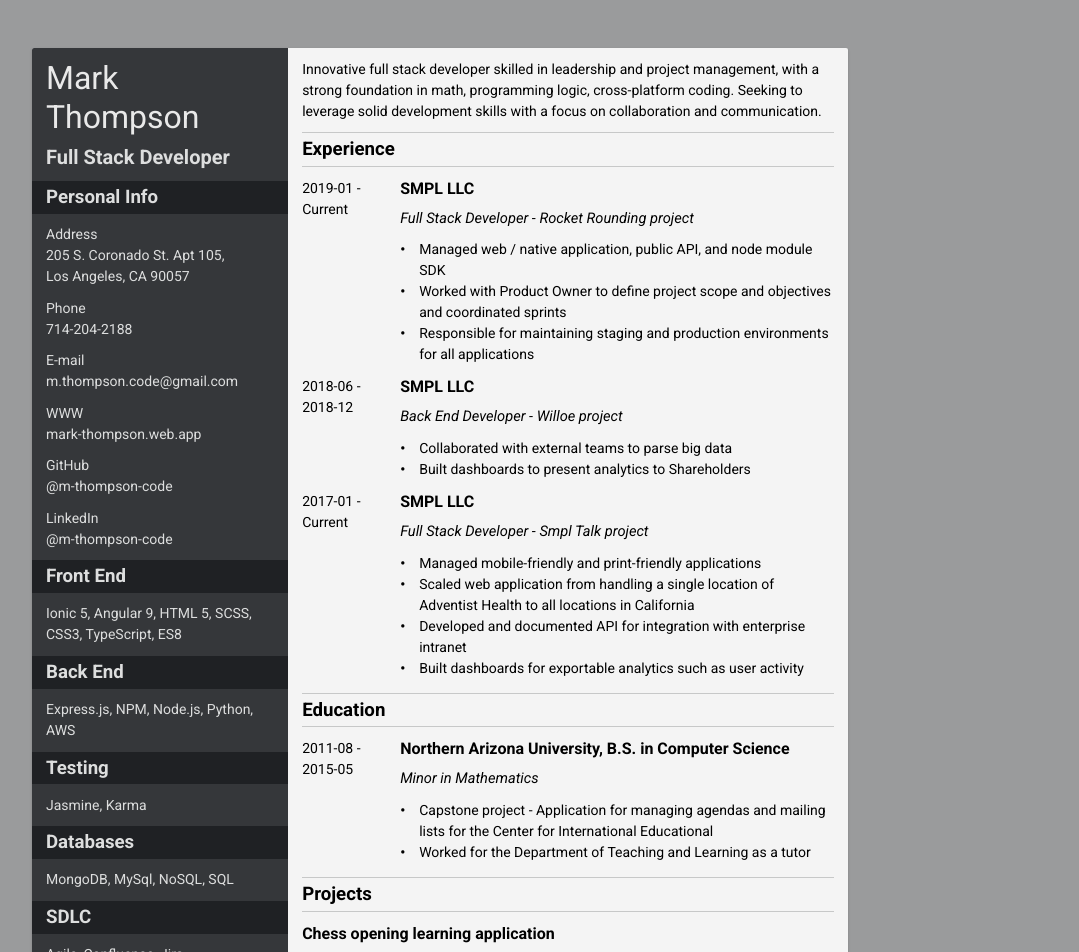
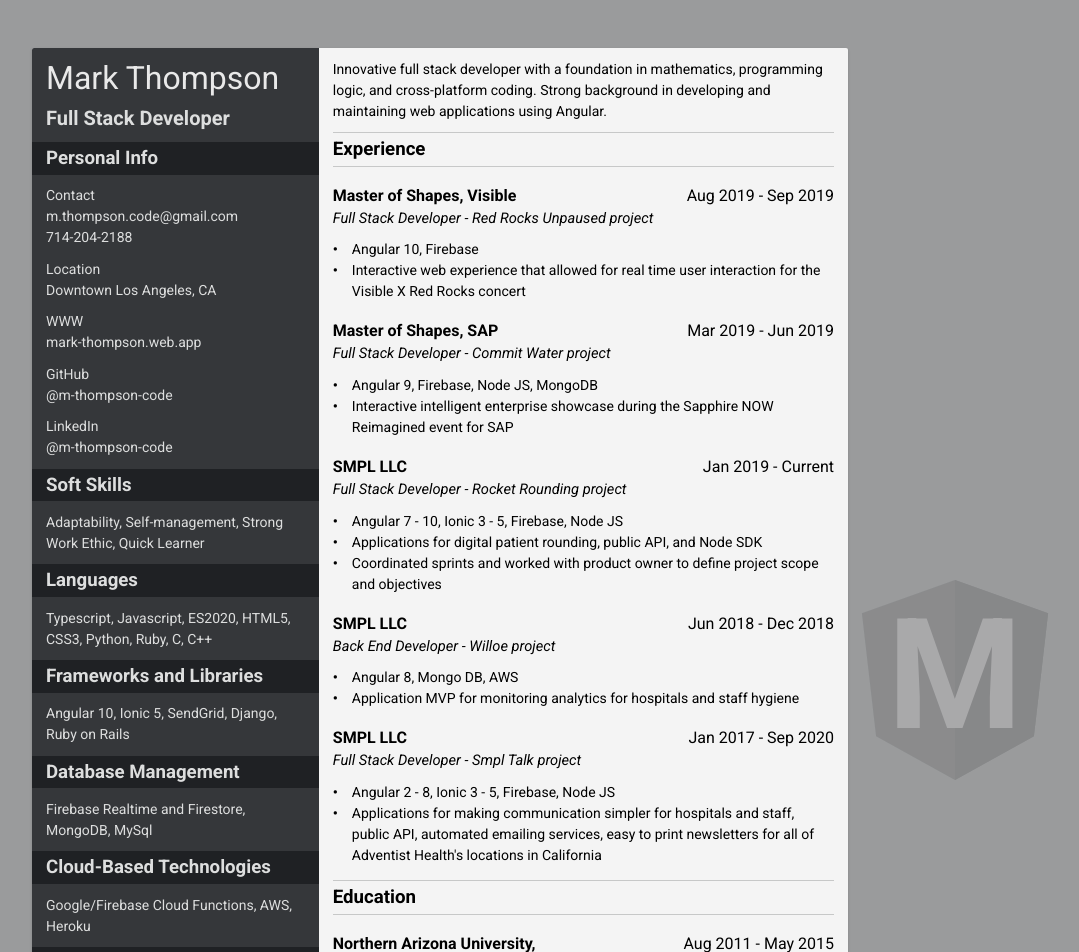
Before and after one commit to m-thompson-code/resume, an Angular app: page / in a window 1280 px wide. Shown: the top 952 px of the page, without its empty margins (200-1279 px from the left). Built offline with nearby package versions, Linux system fonts and the light colour scheme.

Commit message:
updated resume information, moved years to remove more white space

```diff
--- a/src/app/app.component.html
+++ b/src/app/app.component.html
@@ -1,9 +1,20 @@
+<div class="icon">
+    <!-- Generator: Adobe Illustrator 19.1.0, SVG Export Plug-In . SVG Version: 6.00 Build 0) -->
+    <svg version="1.1" id="Layer_1" xmlns="http://www.w3.org/2000/svg" xmlns:xlink="http://www.w3.org/1999/xlink" x="0px" y="0px" viewBox="0 0 250 250" style="enable-background:new 0 0 250 250;" xml:space="preserve" width="250" height="250">
+        <!-- <style type="text/css"> .st0{fill:#DD0031;} .st1{fill:#C3002F;} .st2{fill:#FFFFFF;} -->
+        <style type="text/css"> .st0{fill:#35373a;} .st1{fill:#1F2124;} .st2{fill:#FFFFFF;}
+    </style>
+    <g> <polygon class="st0" points="125,30 125,30 125,30 31.9,63.2 46.1,186.3 125,230 125,230 125,230 203.9,186.3 218.1,63.2 "></polygon> <polygon class="st1" points="125,30 125,52.2 125,52.1 125,153.4 125,153.4 125,230 125,230 203.9,186.3 218.1,63.2 125,30 "></polygon> </g>
+    </svg>
+    <div class="m">M</div>
+</div>
+
 <div class="container print-letter">
     <div class="outer">
         <div class="inner">
             <div class="side-panel">
                 <div class="name section">
-                    <span>Mark</span><span>Thompson</span>
+                    <span>Mark Thompson</span>
                 </div>
 
                 <div class="title section">
@@ -28,25 +39,36 @@
                 <div class="desc">
                     {{ desc }}
                 </div>
+
                 <div *ngFor="let ele of mainPanelElements">
-
                     <div class="header">
                         {{ ele.header }}
                     </div>
+
                     <div *ngFor="let section of ele.sections" class="section">
-                        <div *ngIf="section.start || section.end" class="year">
+                        <!-- <div *ngIf="section.start || section.end" class="year">
                             <div class="years-section">
                                 <div *ngIf="section.start" class="year-section">{{ section.start }} -</div>
                                 <div *ngIf="section.end" class="year-section">{{ section.end }}</div>
                             </div>
-                        </div>
+                        </div> -->
+
                         <div class="section-content">
                             <div class="title">
-                                {{ section.title }}
+                                <span class="main">
+                                    {{ section.title }}
+                                </span>
+
+                                <span class="years-section">
+                                    <span *ngIf="section.start" class="year-section">{{ section.start }} - </span>
+                                    <span *ngIf="section.end" class="year-section">{{ section.end }}</span>
+                                </span>
                             </div>
+
                             <div *ngIf="section.subTitle" class="sub-title">
                                 {{ section.subTitle }}
                             </div>
+
                             <div class="list-items">
                                 <div *ngFor="let item of section.listItems" class="list-item">
                                     <div class="bullet">
--- a/src/app/app.component.scss
+++ b/src/app/app.component.scss
@@ -1,4 +1,7 @@
 @import '../variables.scss';
+
+$printWidth: 8.5in;
+$printHeight: 11in;
 
 .container {
     display: flex;
@@ -6,16 +9,16 @@
     min-width: 100vw;
     min-height: 100vh;
 
-    width: calc(8.5in + 1in);
-    height: calc(11in + 1in);
+    width: $printWidth + 1in;
+    height: $printHeight + 1in;
 
     align-items: center;
     justify-content: center;
 }
 
 .outer {
-    width: 8.5in;
-    height: 11in;
+    width: $printWidth;
+    height: $printHeight;
 
     box-shadow: 0 2px 1px -1px rgba(0,0,0,.2), 0 1px 1px 0 rgba(0,0,0,.14), 0 1px 3px 0 rgba(0,0,0,.12);
     border-radius: 2px;
@@ -100,7 +103,7 @@
     width: 100%;// IE Support
 
     .desc {
-        padding: calc(#{$padding} * 3 / 4) $padding;
+        padding: ($padding * 3 / 4) $padding;
     }
 
     .header {
@@ -118,7 +121,7 @@
     .section {
         display: flex;
         flex-direction: row;
-        padding-top: $padding;
+        padding-top: $padding * 1.5;
     }
 
     .section:last-child {
@@ -130,23 +133,21 @@
         width: 100%; // IE Support
     }
 
-    .year {
-        .years-section {
-            width: 73.5pt;
-            padding-left: $padding;
-            line-height: 1;
-
-            .year-section {
-                padding-bottom: calc(#{$padding}/ 2);
-            }
-        }
-    }
-
     .title {
+        display: flex;
+        padding: 0 $padding ($padding/2);
         font-size: $font3;
         line-height: 1;
-        padding: 0 $padding $padding;
-        font-weight: 700;
+
+        .main {
+            font-size: $font3;
+            line-height: 1;
+            font-weight: 700;
+
+            flex-grow: 2;
+
+            white-space: pre-line;
+        }
     }
 
     .sub-title {
@@ -173,6 +174,31 @@
     }
 }
 
+.icon {
+    position: fixed;
+    bottom: 0;
+    right: 0;
+    z-index: -1;
+
+    height: 250px;
+    width: 250px;
+    // background: green;// To help with cropping transparency
+
+    opacity: .15;
+
+    .m {
+        color: white;
+        position: absolute;
+        left: 50%;
+        top: 50%;
+        font-size: 154px;
+        transform: translate(-50%, -50%);
+        font-weight: 900;
+    }
+
+    pointer-events: none;
+}
+
 @media print {
     .outer, .inner {
         width: 100%;
@@ -182,9 +208,14 @@
         border-radius: 0;
         overflow: hidden;
     }
+
+    .icon {
+        display: none;
+    }
 }
 
 // // For testing padding, margins, line-height
 // * {
+//     box-sizing: border-box;
 //     border: 1px solid rgba(255, 0, 125, .5);
 // }
--- a/src/app/app.component.ts
+++ b/src/app/app.component.ts
@@ -24,69 +24,75 @@ export interface MainPanelElement {
     styleUrls: ['./app.component.scss']
 })
 export class AppComponent implements OnInit {
-    title = 'resume';
+    public mainPanelElements: MainPanelElement[];
+    public sidePanelElements: SidePanelElement[];
 
-    mainPanelElements: MainPanelElement[];
-    sidePanelElements: SidePanelElement[];
-
-    desc: string;
+    public desc: string;
 
     constructor() {
 
     }
 
-    ngOnInit() {
-        this.desc = 'Innovative full stack developer skilled in leadership and project management, with a strong foundation in math, programming logic, cross-platform coding. Seeking to leverage solid development skills with a focus on collaboration and communication.'
+    public ngOnInit(): void {
+        // this.desc = 'Innovative full stack developer skilled in leadership and project management, with a strong foundation in math, programming logic, cross-platform coding. Seeking to leverage solid development skills with a focus on collaboration and communication.'
+        this.desc = 'Innovative full stack developer with a foundation in mathematics, programming logic, and cross-platform coding. Strong background in developing and maintaining web applications using Angular.';
 
         this.sidePanelElements = [
             {
                 header: 'Personal Info',
                 itemGroups: [
-                    ['Address',
-                    '205 S. Coronado St. Apt 105, ',
-                    'Los Angeles, CA 90057'],
-                    ['Phone',
-                    '714-204-2188'],
-                    ['E-mail',
-                    'm.thompson.code@gmail.com'],
+                    ['Contact', 'm.thompson.code@gmail.com', '714-204-2188'],
+                    ['Location', 'Downtown Los Angeles, CA'],
                     ['WWW',
                     'mark-thompson.web.app'],
                     ['GitHub',
                     '@m-thompson-code'],
                     ['LinkedIn',
                     '@m-thompson-code'],
-                ]
+                ],
             },
             {
-                header: 'Front End',
+                header: 'Soft Skills',
                 itemGroups: [
-                    ['Ionic 5, Angular 9, HTML 5, SCSS, CSS3, TypeScript, ES8'],
-                ]
+                    ['Adaptability, Self-management, Strong Work Ethic, Quick Learner'],
+                ],
             },
             {
-                header: 'Back End',
+                header: 'Languages',
                 itemGroups: [
-                    ['Express.js, NPM, Node.js, Python, AWS'],
-                ]
+                    ['Typescript, Javascript, ES2020, HTML5, CSS3, Python, Ruby, C, C++'],
+                ],
             },
             {
-                header: 'Testing',
+                header: 'Frameworks and Libraries',
                 itemGroups: [
-                    ['Jasmine, Karma'],
-                ]
+                    ['Angular 10, Ionic 5, SendGrid, Django, Ruby on Rails'],
+                ],
             },
             {
-                header: 'Databases',
+                header: 'Database Management',
                 itemGroups: [
-                    ['MongoDB, MySql, NoSQL, SQL'],
-                ]
+                    ['Firebase Realtime and Firestore, MongoDB, MySql'],
+                ],
+            },
+            {
+                header: 'Cloud-Based Technologies',
+                itemGroups: [
+                    ['Google/Firebase Cloud Functions, AWS, Heroku'],
+                ],
+            },
+            {
+                header: 'Tools',
+                itemGroups: [
+                    ['Figma, ProtoPie, Adobe XD'],
+                ],
             },
             {
                 header: 'SDLC',
                 itemGroups: [
-                    ['Agile, Confluence, Jira'],
-                ]
-            }
+                    ['Agile, Confluence, Jira, npm, Git'],
+                ],
+            },
         ];
 
         this.mainPanelElements = [
@@ -94,73 +100,97 @@ export class AppComponent implements OnInit {
                 header: 'Experience',
                 sections: [
                     {
-                        start: '2019-01',
+                        start: 'Aug 2019',
+                        end: 'Sep 2019',
+                        title: 'Master of Shapes, Visible',
+                        subTitle: 'Full Stack Developer - Red Rocks Unpaused project',
+                        listItems: [
+                            `Angular 10, Firebase`,
+                            `Interactive web experience that allowed for real time user interaction for the Visible X Red Rocks concert`,
+                        ],
+                    },
+                    {
+                        start: 'Mar 2019',
+                        end: 'Jun 2019',
+                        title: 'Master of Shapes, SAP',
+                        subTitle: 'Full Stack Developer - Commit Water project',
+                        listItems: [
+                            `Angular 9, Firebase, Node JS, MongoDB`,
+                            `Interactive intelligent enterprise showcase during the Sapphire NOW Reimagined event for SAP`,
+                        ],
+                    },
+                    {
+                        start: 'Jan 2019',
                         end: 'Current',
                         title: 'SMPL LLC',
                         subTitle: 'Full Stack Developer - Rocket Rounding project',
                         listItems: [
-                            `Managed web / native application, public API, and node module SDK`,
-                            'Worked with Product Owner to define project scope and objectives and coordinated sprints',
-                            'Responsible for maintaining staging and production environments for all applications'
+                            `Angular 7 - 10, Ionic 3 - 5, Firebase, Node JS`,
+                            `Applications for digital patient rounding, public API, and Node SDK`,
+                            'Coordinated sprints and worked with product owner to define project scope and objectives',
                         ],
                     },
                     {
-                        start: '2018-06',
-                        end: '2018-12',
+                        start: 'Jun 2018',
+                        end: 'Dec 2018',
                         title: 'SMPL LLC',
                         subTitle: 'Back End Developer - Willoe project',
                         listItems: [
-                            `Collaborated with external teams to parse big data`,
-                            `Built dashboards to present analytics to Shareholders`,
+                            `Angular 8, Mongo DB, AWS`,
+                            `Application MVP for monitoring analytics for hospitals and staff hygiene`,
                         ],
                     },
                     {
-                        start: '2017-01',
-                        end: 'Current',
+                        start: 'Jan 2017',
+                        end: 'Sep 2020',
                         title: 'SMPL LLC',
                         subTitle: 'Full Stack Developer - Smpl Talk project',
                         listItems: [
-                            `Managed mobile-friendly and print-friendly applications`,
-                            `Scaled web application from handling a single location of Adventist Health to all locations in California`,
-                            `Developed and documented API for integration with enterprise intranet`,
-                            `Built dashboards for exportable analytics such as user activity`,
+                            `Angular 2 - 8, Ionic 3 - 5, Firebase, Node JS`,
+                            `Applications for making communication simpler for hospitals and staff, public API, automated emailing services, easy to print newsletters for all of Adventist Health's locations in California`,
                         ],
                     },
-                ]
+                ],
             },
             {
                 header: 'Education',
                 sections: [
                     {
-                        start: '2011-08',
-                        end: '2015-05',
-                        title: 'Northern Arizona University, B.S. in Computer Science',
+                        start: 'Aug 2011',
+                        end: 'May 2015',
+                        title: 'Northern Arizona University, \nB.S. in Computer Science',
                         subTitle: 'Minor in Mathematics',
                         listItems: [
-                            `Capstone project - Application for managing agendas and mailing lists for the Center for International Educational`,
+                            `Capstone project - Application for managing agendas and mailing lists for the Center for International Educational using Ruby on Rails and MySQL`,
                             `Worked for the Department of Teaching and Learning as a tutor`,
                         ],
                     },
-                ]
+                ],
             },
-            {
-                header: 'Projects',
-                sections: [
-                    {
-                        title: 'Chess opening learning application',
-                        listItems: [
-                            `Application that teaches users the 500 listed chess openings in the ECO and the 20,000 variations.`,
-                        ],
-                    },
-                    {
-                        title: 'Twitch interactive overlay and bot',
-                        listItems: [
-                            `Developed client-side interactive overlay that responds to Twitch users`,
-                            `Developed server-side bot interacts with Twitch chat`,
-                        ],
-                    },
-                ]
-            },
+            // {
+            //     header: 'Projects',
+            //     sections: [
+            //         {
+            //             title: 'Chess opening learning application',
+            //             listItems: [
+            //                 `Application that teaches users the 500 listed chess openings in the ECO and the 20,000 variations.`,
+            //             ],
+            //         },
+            //         {
+            //             title: 'Chess opening learning application',
+            //             listItems: [
+            //                 `Application that teaches users the 500 listed chess openings in the ECO and the 20,000 variations.`,
+            //             ],
+            //         },
+            //         {
+            //             title: 'Twitch interactive overlay and bot',
+            //             listItems: [
+            //                 `Developed client-side interactive overlay that responds to Twitch users`,
+            //                 `Developed server-side bot interacts with Twitch chat`,
+            //             ],
+            //         },
+            //     ],
+            // },
         ];
     }
 }
--- a/src/styles.scss
+++ b/src/styles.scss
@@ -2,10 +2,6 @@
 @import '~normalize.css';
 
 @import './variables.scss';
-
-*, *::before, *::after {
-    box-sizing: border-box;
-}
 
 ul {
     padding: 0;
@@ -46,3 +42,8 @@ body {
         min-height: auto !important;
     }
 }
+
+// source: https://developer.mozilla.org/en-US/docs/Web/CSS/@page
+@page {
+    margin: 0;
+}
```
